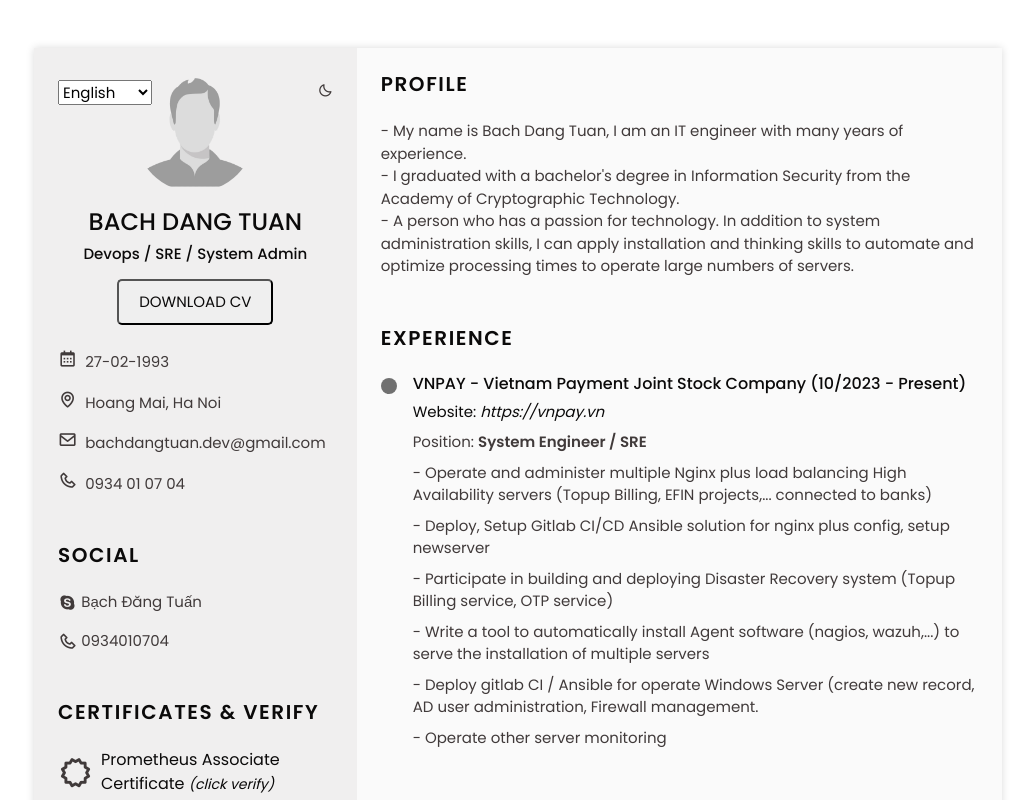
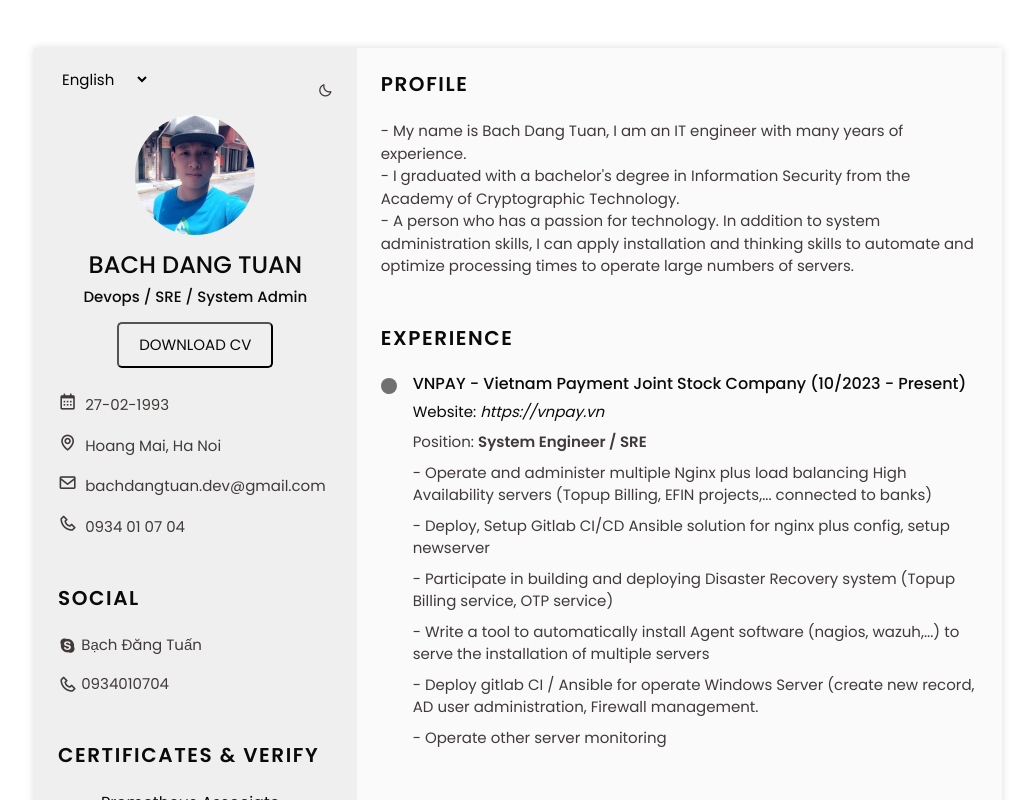
Before and after one commit to darktuan1993/BachDangTuan-CV, a React (Create React App) app: page / in a window 1280 px wide. Shown: the top 800 px of the page, without its empty margins (122-1157 px from the left). Built offline with nearby package versions, Linux system fonts and the light colour scheme.

Commit message:
update cv

```diff
--- a/src/components/Resume/Resume.css
+++ b/src/components/Resume/Resume.css
@@ -76,12 +76,13 @@ body.dark-theme {
     cursor: pointer;
 }
 .change-language {
-    position: absolute;
-    left: 0rem;
-    top: 2rem;
+    /*position: absolute;*/
+    /*left: 0rem;*/
+    /*top: 2rem;*/
     display: flex;
-    color: var(--text-color-rs);
-    font-style: 1.2rem;
+    padding-top: 20px;
+    /*color: var(--text-color-rs);*/
+    /*font-style: 1.2rem;*/
     cursor: pointer;
 }
 
--- a/src/components/Resume/ResumeLeft/Home/Home.js
+++ b/src/components/Resume/ResumeLeft/Home/Home.js
@@ -1,5 +1,6 @@
 import React from "react";
 import me from "../../../../img/me.png";
+import tuan from "../../../../img/tuan.jpg";
 import {clickGene} from "../../../Download/downloadCV"
 import pdf from "../../../Download/bachdangtuan-cv.pdf"
 import i18n from "i18next";
@@ -47,14 +48,14 @@ function HomeRS(props) {
             id="theme-button"
         />
         <div className="change-language">
-            <select onChange={changeLanguage}>
+            <select style={{border: "20px", borderRadius: "10px"}} onChange={changeLanguage}>
                 <option value="eng">English</option>
                 <option value="vie">Tiếng Việt</option>
             </select>
         </div>
         <div className="homeRS__container sectionRS bd-gridRS">
             <div className="homeRS__data bd-gridRS">
-                <img src={me} alt="avt" className="homeRS__img"/>
+                <img src={tuan} alt="avt" className="homeRS__img"/>
                 <h1 className="homeRS__title text-h1">{chuyenNgonNgu("BACH DANG TUAN")}</h1>
                 <h2 className="homeRS__profession text-h3">Devops / SRE / System Admin </h2>
                 <div className="button-download">
```
Also changed, not shown: src/img/tuan.jpg (added).
